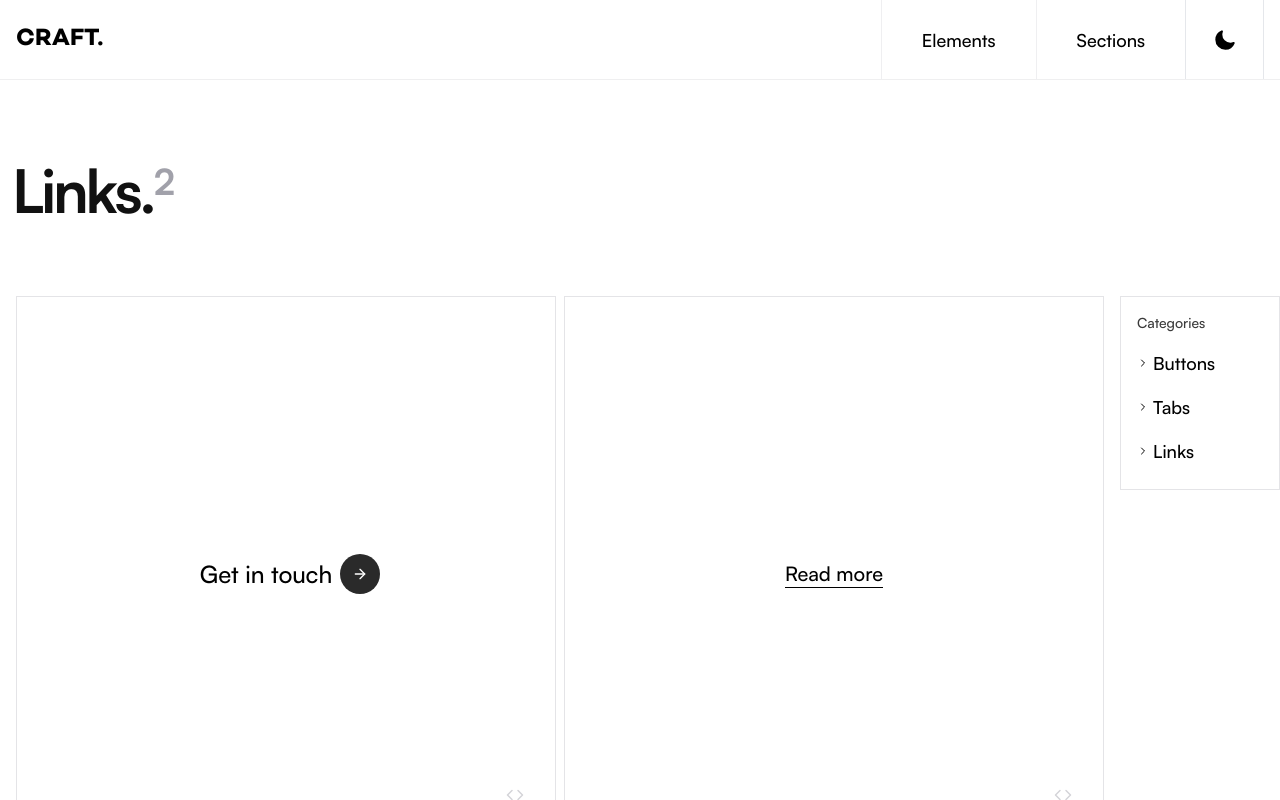
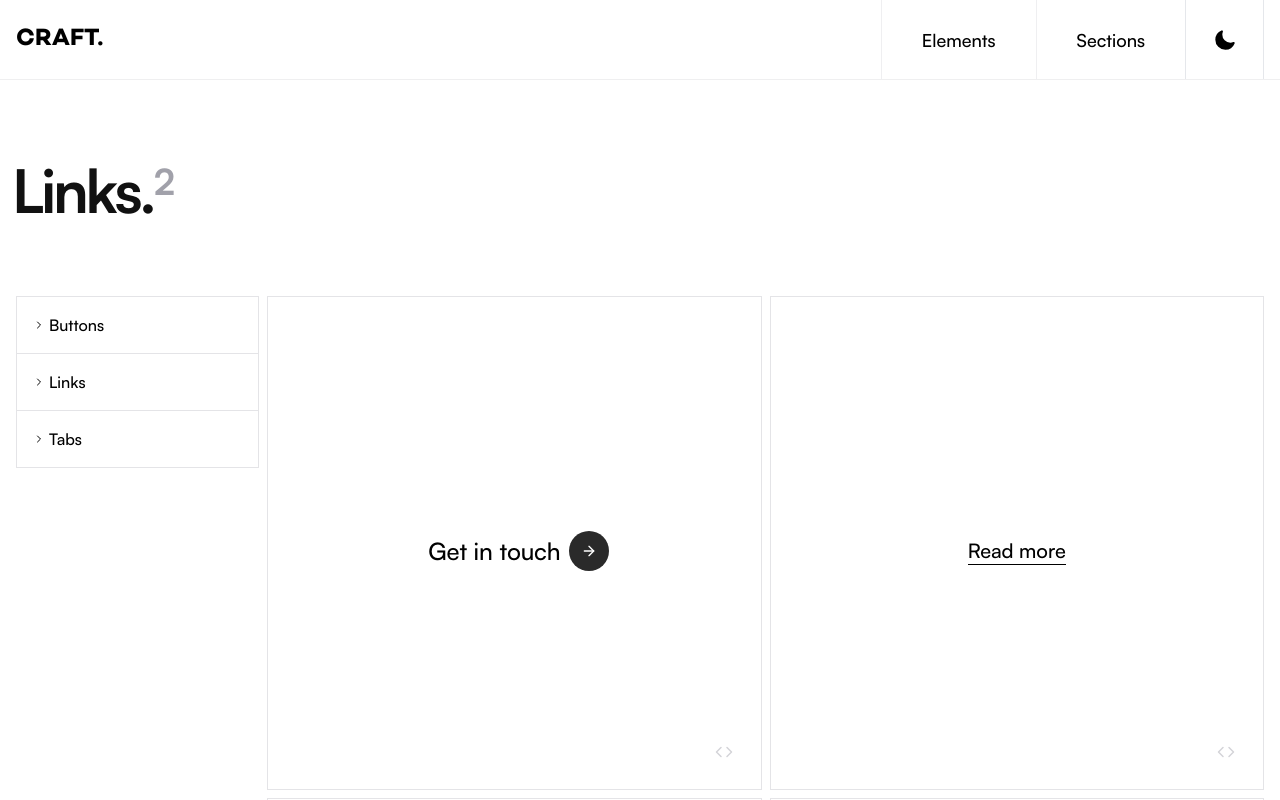
Before and after one commit to Jeff-Maina/craft, a Next.js app: page /elements/links in a window 1280 px wide. Shown: the top 800 px of the page. Built offline with nearby package versions, Linux system fonts and the light colour scheme.

Commit message:
Add sticky menu for larger screens

```diff
--- /dev/null
+++ b/src/app/(pages)/elements/TableofContents.tsx
@@ -0,0 +1,34 @@
+import { ChevronRight } from "lucide-react";
+import Link from "next/link";
+import { FC } from "react";
+type data = {
+  component_name: string;
+  component_path: string;
+  component_count: number;
+  component_example?: JSX.Element;
+};
+
+interface TOCProps {
+  data: Array<data>;
+}
+
+const TableOfContent: FC<TOCProps> = ({ data }) => {
+  return (
+    <div className="w-full border border-zinc-200/60 md:border-zinc-200 sticky top-4">
+      <div className="flex flex-col divide-y divide-zinc-200/60 md:divide-zinc-200">
+        {data.map((element, index) => {
+          return (
+            <Link key={index} href={element.component_path}>
+              <div className="px-4 py-4 hover:pl-6 cursor-pointer text-sm md:text-base transition-all duration-300 text-start w-full flex items-center gap-1">
+                <ChevronRight className="h-[12px] w-[12px]" />
+                <p>{element.component_name}</p>
+              </div>
+            </Link>
+          );
+        })}
+      </div>
+    </div>
+  );
+};
+
+export default TableOfContent;
--- a/src/app/(pages)/elements/buttons/page.tsx
+++ b/src/app/(pages)/elements/buttons/page.tsx
@@ -2,6 +2,8 @@
 import PageLayout from "@/app/layouts/PageLayout";
 import type { Pageprops } from "@/lib/Interfaces";
 import { ButtonsList } from "./ButtonsList";
+import { ElementsData } from "@/data/AppData";
+import TableOfContent from "../TableofContents";
 
 const PageOptions: Pageprops = {
   page: "Buttons",
@@ -12,12 +14,16 @@ const PageOptions: Pageprops = {
 const Buttons = () => {
   return (
     <PageLayout pageOptions={PageOptions}>
-      <section className="section_layout">
-        {ButtonsList.map((button, index) => (
-          <div key={index}>
-            {button}
-          </div>
-        ))}
+      <section className="section_layout lg:grid lg:grid-cols-10 lg:gap-4">
+        {" "}
+        <section className="col-span-2 hidden lg:block font-satoshi-medium items-center">
+          <TableOfContent data={ElementsData} />
+        </section>
+        <section className="grid md:grid-cols-2 gap-2 lg:col-span-8">
+          {ButtonsList.map((button, index) => (
+            <div key={index}>{button}</div>
+          ))}
+        </section>
       </section>
     </PageLayout>
   );
--- a/src/app/(pages)/elements/links/page.tsx
+++ b/src/app/(pages)/elements/links/page.tsx
@@ -1,6 +1,8 @@
 import PageLayout from "@/app/layouts/PageLayout";
 import type { Pageprops } from "@/lib/Interfaces";
 import { Linklist } from "./Linkslist";
+import { ElementsData } from "@/data/AppData";
+import TableOfContent from "../TableofContents";
 
 const PageOptions: Pageprops = {
   page: "Links",
@@ -10,10 +12,15 @@ const PageOptions: Pageprops = {
 const Links = () => {
   return (
     <PageLayout pageOptions={PageOptions}>
-      <section className="section_layout">
-        {Linklist.map((link, index) => (
-          <div key={index}>{link}</div>
-        ))}
+      <section className="section_layout  lg:grid lg:grid-cols-10">
+        <section className="col-span-2 hidden lg:block font-satoshi-medium items-center">
+          <TableOfContent data={ElementsData} />
+        </section>
+        <section className="grid md:grid-cols-2 gap-2 lg:col-span-8">
+          {Linklist.map((link, index) => (
+            <div key={index}>{link}</div>
+          ))}
+        </section>
       </section>
     </PageLayout>
   );
--- a/src/app/globals.css
+++ b/src/app/globals.css
@@ -64,5 +64,5 @@ body::-webkit-scrollbar {
 
 /* layouts */
 .section_layout {
-  @apply w-full h-full grid md:grid-cols-2 gap-2 px-4;
+  @apply w-full h-full gap-2 px-4;
 }
--- a/src/app/layouts/PageLayout.tsx
+++ b/src/app/layouts/PageLayout.tsx
@@ -67,8 +67,6 @@ const PageLayout: FC<ComponentProps> = ({ children, pageOptions }) => {
     page,
   };
 
-  const gridClass = isMainPage ? "" : "lg:grid grid-cols-8";
-
   return (
     <main className="flex flex-col min-h-screen max-w-7xl lg:border-zinc-300 m-auto gap-10 lg:pt-10 lg:gap-5">
       <Breadcrumb breadCrumbProps={breadCrumbProps} />
@@ -77,32 +75,8 @@ const PageLayout: FC<ComponentProps> = ({ children, pageOptions }) => {
           {page}.<sup className="text-4xl text-zinc-400">{componentCount}</sup>
         </h1>
       </header>
-      <section className={`lg:mt-4 ${gridClass}`}>
-        <section className="col-span-7">{children}</section>
-        {!isMainPage && (
-          <section className="col-span-1 hidden lg:block font-satoshi-medium items-center">
-            <div className="w-full border border-zinc-200/60 md:border-zinc-200 sticky top-4 py-4">
-              <header>
-                <p className="px-4 text-sm text-[#3a3a3a] pb-2">Categories</p>
-              </header>
-              <div>
-                {}
-                <div className="px-4 py-2 hover:pl-6 cursor-pointer text-sm md:text-base lg:text-lg transition-all duration-300 text-start w-full flex items-center gap-1">
-                  <ChevronRight className="h-[12px] w-[12px]" />
-                  <p>Buttons</p>
-                </div>
-                <div className="px-4 py-2 hover:pl-6 cursor-pointer text-sm md:text-base lg:text-lg transition-all duration-300 text-start w-full flex items-center gap-1">
-                  <ChevronRight className="h-[12px] w-[12px]" />
-                  <p>Tabs</p>
-                </div>
-                <div className="px-4 py-2 hover:pl-6 cursor-pointer text-sm md:text-base lg:text-lg transition-all duration-300 text-start w-full flex items-center gap-1">
-                  <ChevronRight className="h-[12px] w-[12px]" />
-                  <p>Links</p>
-                </div>
-              </div>
-            </div>
-          </section>
-        )}
+      <section className={`lg:mt-4`}>
+        <section className="">{children}</section>
       </section>
     </main>
   );
--- a/src/data/AppData.tsx
+++ b/src/data/AppData.tsx
@@ -70,6 +70,16 @@ export const ElementsData: Array<ElementProps> = [
       </p>
     ),
   },
+  {
+    component_name: "Tabs",
+    component_path: "tabs",
+    component_count: 2,
+    component_example: (
+      <p className="lg:text-xl leading-none hover:underline">
+        Link
+      </p>
+    ),
+  },
 ];
 
 export const FaqsList: Array<faqsProps> = [
```
